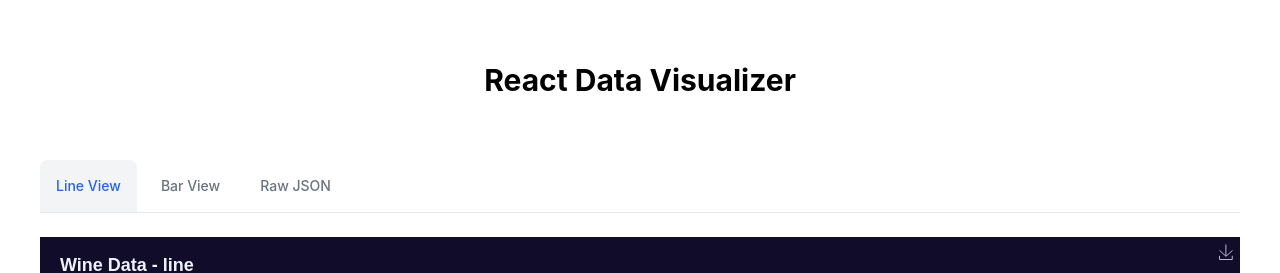
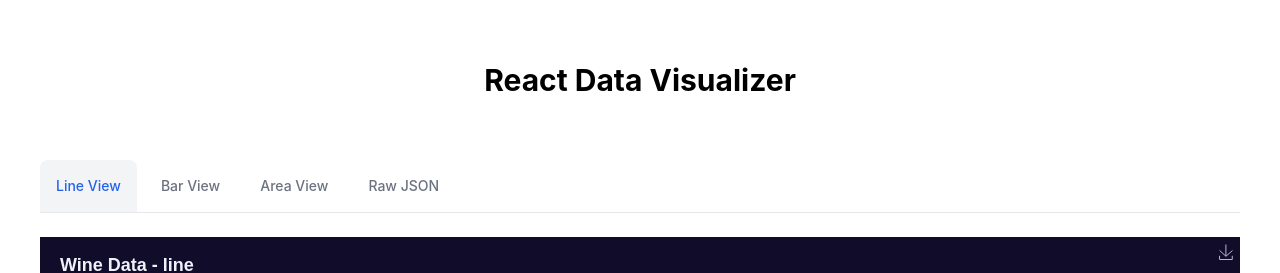
Before and after one commit to theDevSoham/react_data_visualizer, a React (Create React App) app: page / in a window 1280 px wide. Shown: the top 273 px of the page. Built offline with nearby package versions, Linux system fonts and the light colour scheme.

Commit message:
area view added

```diff
--- a/src/interfaces/interface.ts
+++ b/src/interfaces/interface.ts
@@ -19,6 +19,7 @@ interface SeriesItems {
   type: 'line' | 'bar'
   stack?: string
   data: number[]
+  areaStyle?: { normal: object }
   smooth?: boolean
 }
 
@@ -57,8 +58,8 @@ interface Options {
 }
 
 interface Tab {
-  name: 'Line View' | 'Bar View' | 'Raw JSON'
-  id: 'line' | 'bar' | 'raw'
+  name: 'Line View' | 'Bar View' | 'Area View' | 'Raw JSON'
+  id: 'line' | 'bar' | 'area' | 'raw'
 }
 
 export type { WineData, Options, SeriesItems, Tab }
--- a/src/static/helperFunctions.ts
+++ b/src/static/helperFunctions.ts
@@ -2,6 +2,10 @@ import type { SeriesItems, Tab, WineData } from '../interfaces/interface'
 
 const isNumber = (value: any): boolean => {
   return typeof value === 'number' && isFinite(value)
+}
+
+const lineOrArea = (currentTab: Tab['id']): boolean => {
+  return currentTab === 'line' || currentTab === 'area'
 }
 
 const getSeriesData = (
@@ -11,9 +15,10 @@ const getSeriesData = (
   return Object.keys(data[0]).map((key: string) => {
     return {
       name: key,
-      type: currentTab !== 'raw' ? currentTab : 'line',
-      stack: currentTab === 'line' ? 'stack' : undefined,
-      smooth: currentTab === 'line',
+      type: currentTab === 'line' || currentTab === 'bar' ? currentTab : 'line',
+      stack: lineOrArea(currentTab) ? 'stack' : undefined,
+      smooth: lineOrArea(currentTab),
+      areaStyle: currentTab === 'area' ? { normal: {} } : undefined,
       data: data.map((wine: WineData) => {
         if (isNumber(wine[key as keyof WineData])) {
           return wine[key as keyof WineData]
--- a/src/static/static.ts
+++ b/src/static/static.ts
@@ -66,6 +66,10 @@ const tabs: Tab[] = [
     id: 'bar'
   },
   {
+    name: 'Area View',
+    id: 'area'
+  },
+  {
     name: 'Raw JSON',
     id: 'raw'
   }
```
